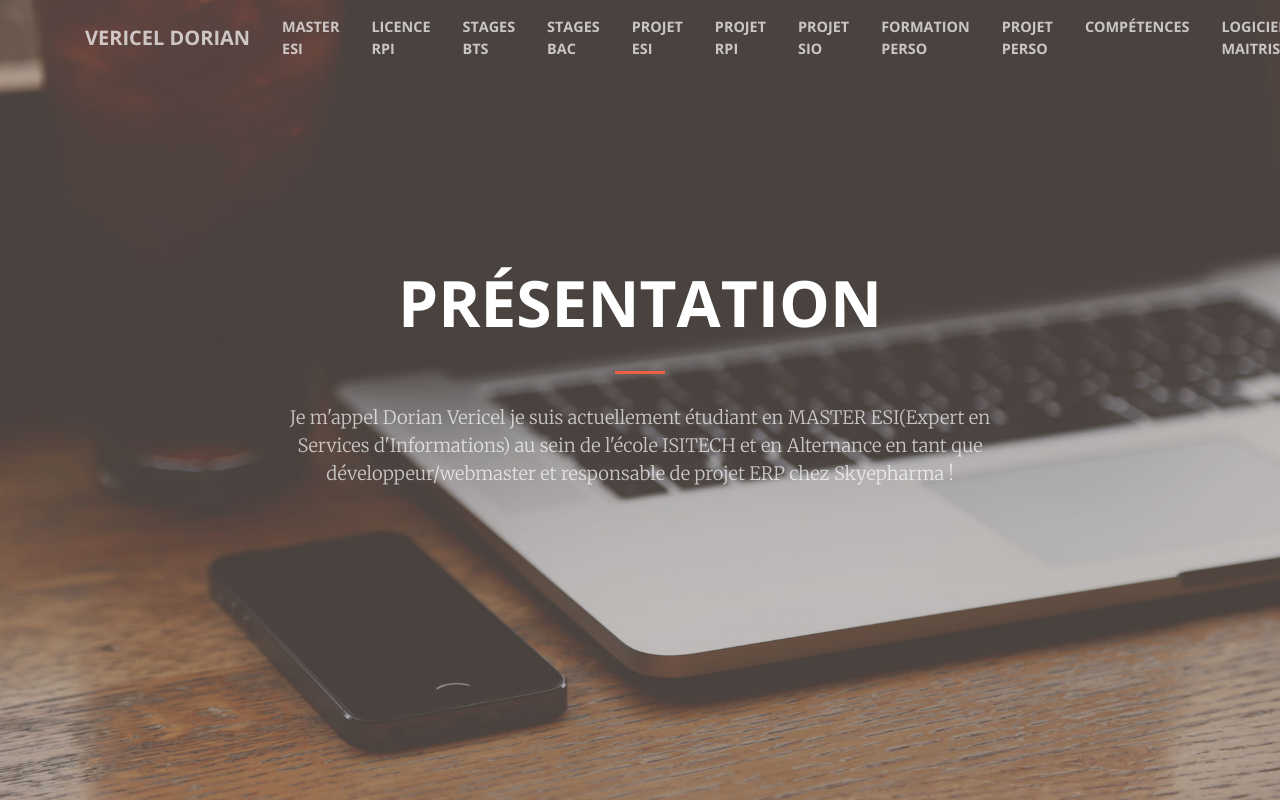
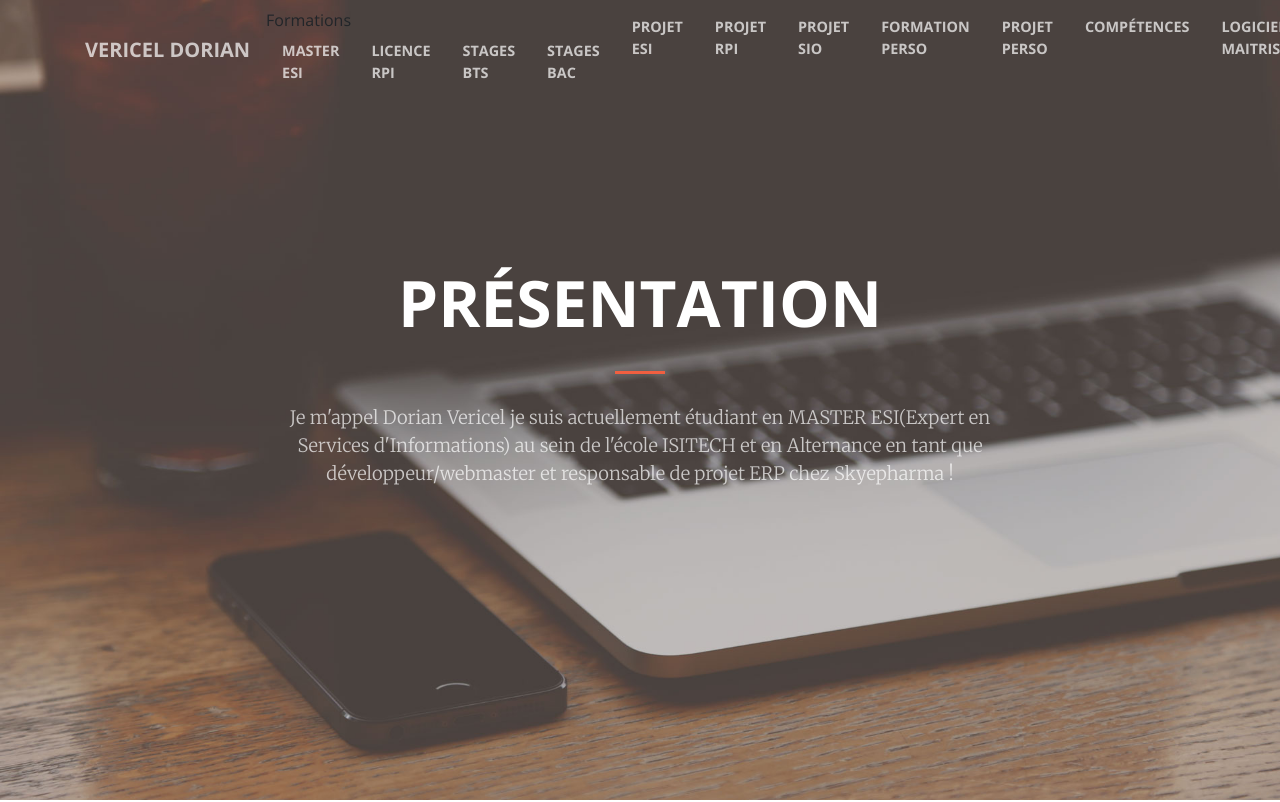
Before and after one commit to DocCreeps/portfolio2017-2022, a plain HTML site: page index.html in a window 1280 px wide. Shown: the top 802 px of the page. Drawn offline with nearby package versions, Linux system fonts and the light colour scheme.

Commit message:
Update index.html

```diff
--- a/index.html
+++ b/index.html
@@ -42,7 +42,9 @@
       </button>
       <div class="collapse navbar-collapse" id="navbarResponsive">
         <ul class="navbar-nav ml-auto">
-          <li class="nav-item">
+          <li class="nav-item">Formations
+          <ul class="navbar-nav ml-auto">
+            <li class="nav-item">
             <a class="nav-link js-scroll-trigger" href="#Alternance2">Master ESI</a>
           </li>
           <li class="nav-item">
@@ -54,6 +56,9 @@
           <li class="nav-item">
             <a class="nav-link js-scroll-trigger" href="#StageBAC">Stages BAC</a>
           </li>
+            </ul>
+          </li>
+
           <li class="nav-item">
             <a class="nav-link js-scroll-trigger" href="#PESI">Projet ESI</a>
           </li>
```
